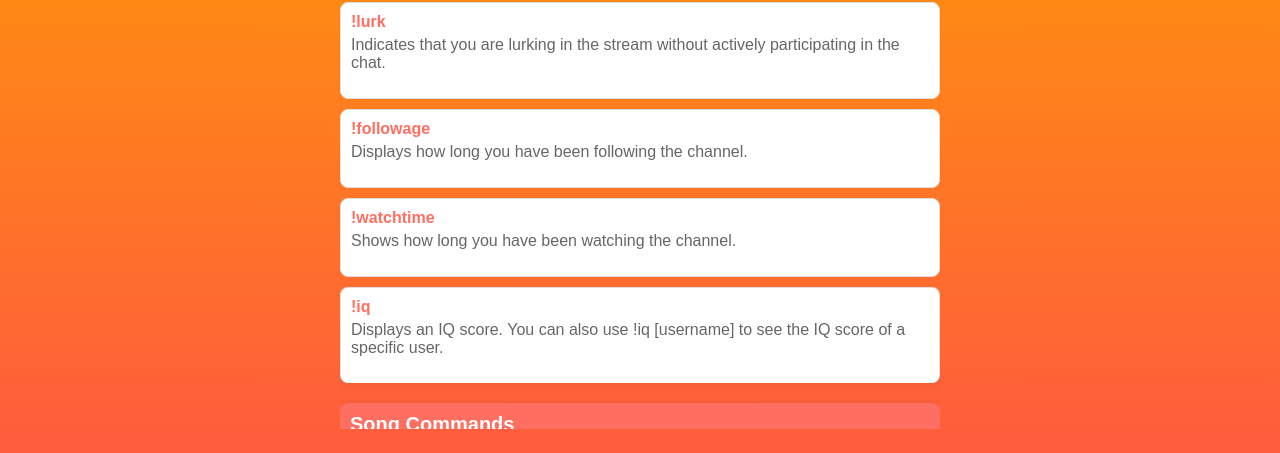
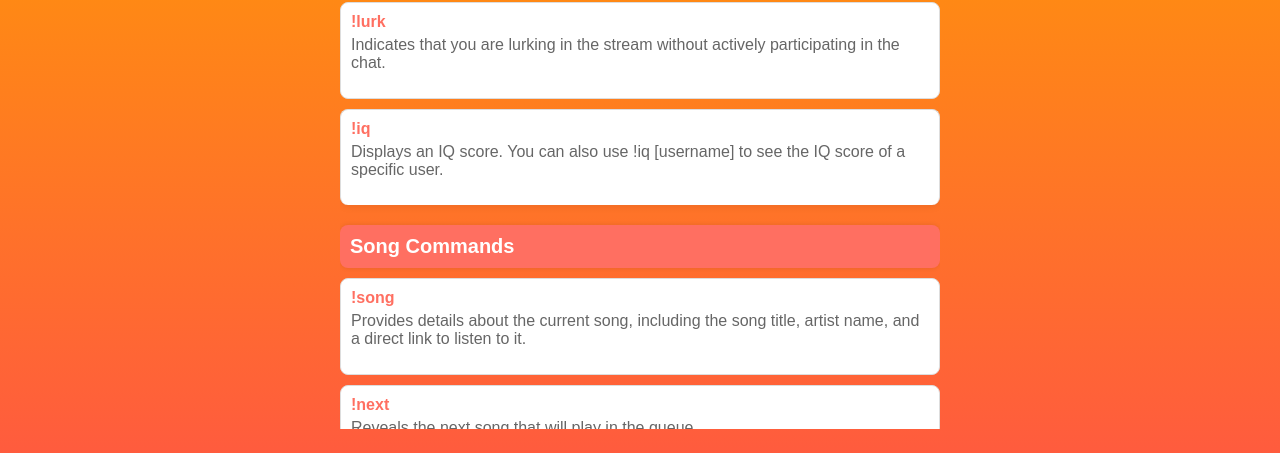
Before and after one commit to HotShotSnipez/TwitchCommands, a plain HTML site: page index.html in a window 1280 px wide. Shown: the part 230-683 px from the top of the page. Drawn offline with Linux system fonts and the light colour scheme.

Commit message:
Update index.html

```diff
--- a/index.html
+++ b/index.html
@@ -129,14 +129,6 @@
                     <p class="command-description">Indicates that you are lurking in the stream without actively participating in the chat.</p>
                 </div>
                 <div class="command">
-                    <span class="command-name">!followage</span>
-                    <p class="command-description">Displays how long you have been following the channel.</p>
-                </div>
-                <div class="command">
-                    <span class="command-name">!watchtime</span>
-                    <p class="command-description">Shows how long you have been watching the channel.</p>
-                </div>
-                <div class="command">
                     <span class="command-name">!iq</span>
                     <p class="command-description">Displays an IQ score. You can also use !iq [username] to see the IQ score of a specific user.</p>
                 </div>
```
